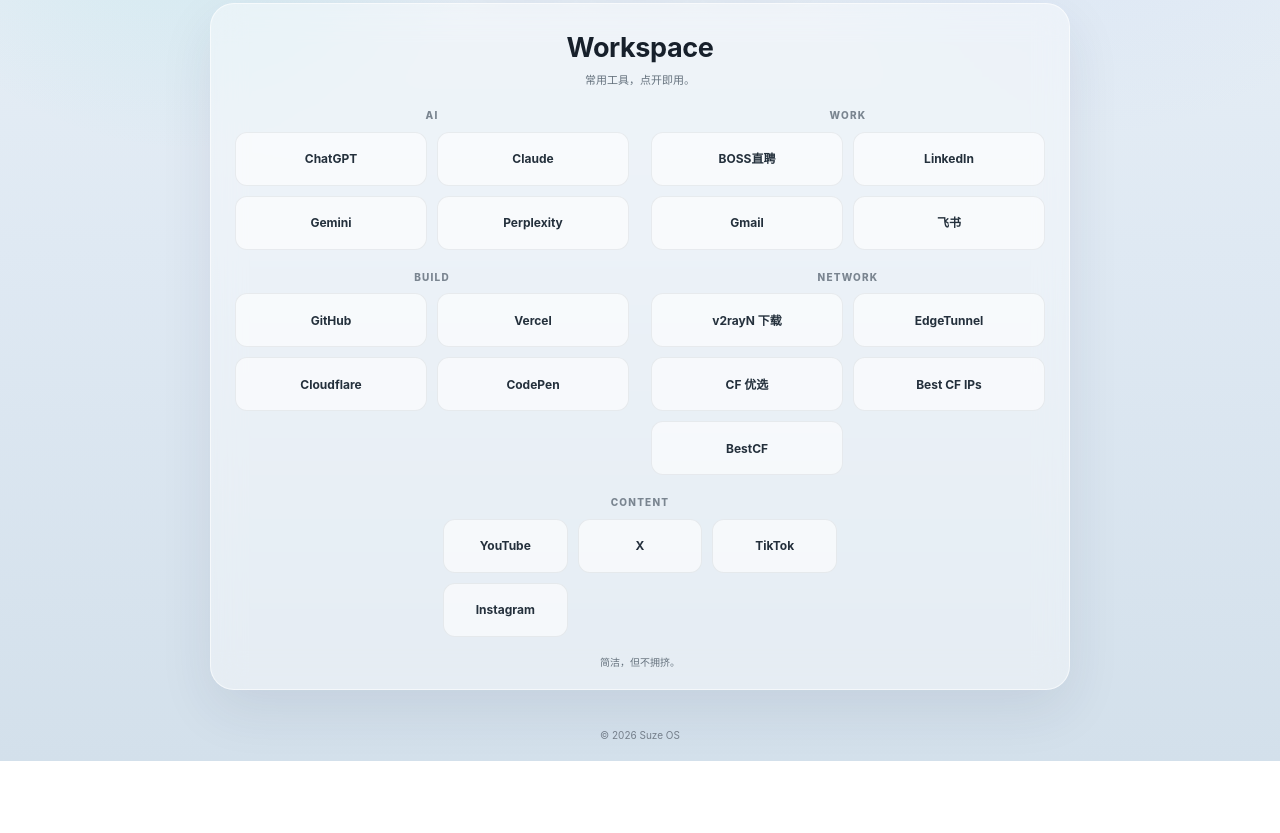
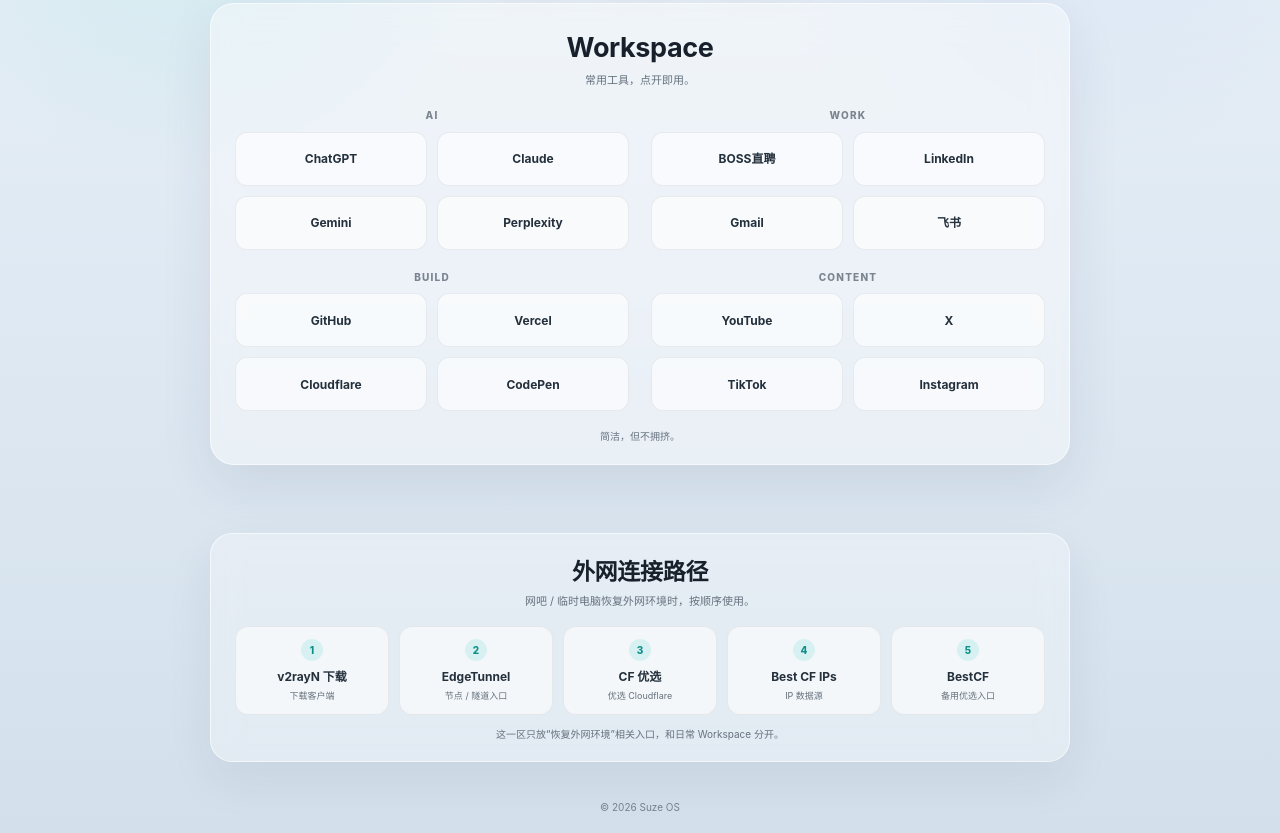
Before and after one commit to Fe1ix01/my-personal-website, a plain HTML site: page 我的个人网站/index.html in a window 1280 px wide. Shown: the part 405-1238 px from the top of the page. Before the commit the page ends 1166 px from the top, so only its background shows below. Drawn offline with Linux system fonts and the light colour scheme.

Commit message:
Add files via upload

```diff
--- a/我的个人网站/index.html
+++ b/我的个人网站/index.html
@@ -200,12 +200,6 @@
       gap:20px 22px;
     }
 
-    .group:nth-child(5){
-      grid-column:1 / -1;
-      width:calc(50% - 11px);
-      justify-self:center;
-    }
-
     .group{
       min-width:0;
     }
@@ -224,10 +218,6 @@
       display:grid;
       grid-template-columns:repeat(2,minmax(0,1fr));
       gap:10px;
-    }
-
-    .group:nth-child(5) .tools{
-      grid-template-columns:repeat(3,minmax(0,1fr));
     }
 
     .tool{
@@ -259,6 +249,104 @@
       font-size:10px;
     }
 
+
+    .connection-path{
+      margin-top:34px;
+      padding:22px 24px 20px;
+      border-radius:22px;
+      border:1px solid rgba(255,255,255,.58);
+      background:rgba(255,255,255,.32);
+      backdrop-filter:blur(14px);
+      box-shadow:0 18px 48px rgba(29,47,76,.07);
+    }
+
+    .connection-head{
+      text-align:center;
+      margin-bottom:16px;
+    }
+
+    .connection-head h2{
+      margin:0;
+      font-size:23px;
+      letter-spacing:-.3px;
+    }
+
+    .connection-head p{
+      margin:5px 0 0;
+      color:var(--muted);
+      font-size:11px;
+    }
+
+    .path-steps{
+      display:grid;
+      grid-template-columns:repeat(5,minmax(0,1fr));
+      gap:10px;
+      align-items:stretch;
+    }
+
+    .path-step{
+      position:relative;
+      min-height:78px;
+      padding:12px 10px;
+      border-radius:13px;
+      border:1px solid rgba(23,32,43,.07);
+      background:rgba(255,255,255,.58);
+      display:flex;
+      flex-direction:column;
+      align-items:center;
+      justify-content:center;
+      text-align:center;
+      transition:.16s ease;
+    }
+
+    .path-step:hover{
+      transform:translateY(-1px);
+      background:rgba(255,255,255,.82);
+      border-color:rgba(22,201,195,.26);
+    }
+
+    .path-step .num{
+      width:22px;
+      height:22px;
+      border-radius:999px;
+      display:grid;
+      place-items:center;
+      margin-bottom:7px;
+      background:rgba(22,201,195,.13);
+      color:var(--accent-deep);
+      font-size:10px;
+      font-weight:800;
+    }
+
+    .path-step strong{
+      font-size:12px;
+      color:#24303c;
+    }
+
+    .path-step small{
+      margin-top:3px;
+      color:var(--muted);
+      font-size:9px;
+    }
+
+    .path-note{
+      margin-top:12px;
+      text-align:center;
+      color:var(--muted);
+      font-size:10px;
+    }
+
+    @media (max-width:760px){
+      .path-steps{
+        grid-template-columns:1fr;
+      }
+
+      .path-step{
+        min-height:60px;
+      }
+    }
+
+
     footer{
       padding:14px 0 18px;
       text-align:center;
@@ -270,8 +358,6 @@
       main{padding-top:18px}
       .layout{gap:24px}
       .tool-groups{grid-template-columns:1fr}
-      .group:nth-child(5){grid-column:auto;width:100%}
-      .group:nth-child(5) .tools{grid-template-columns:repeat(2,minmax(0,1fr))}
       .workspace-shell{padding:20px 16px 16px}
       .hero{padding-top:12px}
       h1{font-size:48px}
@@ -355,17 +441,6 @@
               </div>
 
               <div class="group">
-                <div class="group-name">Network</div>
-                <div class="tools">
-                  <a class="tool" target="_blank" rel="noopener" href="https://github.com/2dust/v2rayN/releases">v2rayN 下载</a>
-                  <a class="tool" target="_blank" rel="noopener" href="https://edgetunnel.github.io/edgetunnel/">EdgeTunnel</a>
-                  <a class="tool" target="_blank" rel="noopener" href="https://cf.090227.xyz/">CF 优选</a>
-                  <a class="tool" target="_blank" rel="noopener" href="https://github.com/LancelotRar/best-cf-ips">Best CF IPs</a>
-                  <a class="tool" target="_blank" rel="noopener" href="https://bestcf.pages.dev/">BestCF</a>
-                </div>
-              </div>
-
-              <div class="group">
                 <div class="group-name">Content</div>
                 <div class="tools">
                   <a class="tool" target="_blank" rel="noopener" href="https://www.youtube.com">YouTube</a>
@@ -380,6 +455,49 @@
             <div class="footer-note">
               简洁，但不拥挤。
             </div>
+          </div>
+        </section>
+
+        <section class="connection-path">
+          <div class="connection-head">
+            <h2>外网连接路径</h2>
+            <p>网吧 / 临时电脑恢复外网环境时，按顺序使用。</p>
+          </div>
+
+          <div class="path-steps">
+            <a class="path-step" target="_blank" rel="noopener" href="https://github.com/2dust/v2rayN/releases">
+              <span class="num">1</span>
+              <strong>v2rayN 下载</strong>
+              <small>下载客户端</small>
+            </a>
+
+            <a class="path-step" target="_blank" rel="noopener" href="https://edgetunnel.github.io/edgetunnel/">
+              <span class="num">2</span>
+              <strong>EdgeTunnel</strong>
+              <small>节点 / 隧道入口</small>
+            </a>
+
+            <a class="path-step" target="_blank" rel="noopener" href="https://cf.090227.xyz/">
+              <span class="num">3</span>
+              <strong>CF 优选</strong>
+              <small>优选 Cloudflare</small>
+            </a>
+
+            <a class="path-step" target="_blank" rel="noopener" href="https://github.com/LancelotRar/best-cf-ips">
+              <span class="num">4</span>
+              <strong>Best CF IPs</strong>
+              <small>IP 数据源</small>
+            </a>
+
+            <a class="path-step" target="_blank" rel="noopener" href="https://bestcf.pages.dev/">
+              <span class="num">5</span>
+              <strong>BestCF</strong>
+              <small>备用优选入口</small>
+            </a>
+          </div>
+
+          <div class="path-note">
+            这一区只放“恢复外网环境”相关入口，和日常 Workspace 分开。
           </div>
         </section>
 
```
